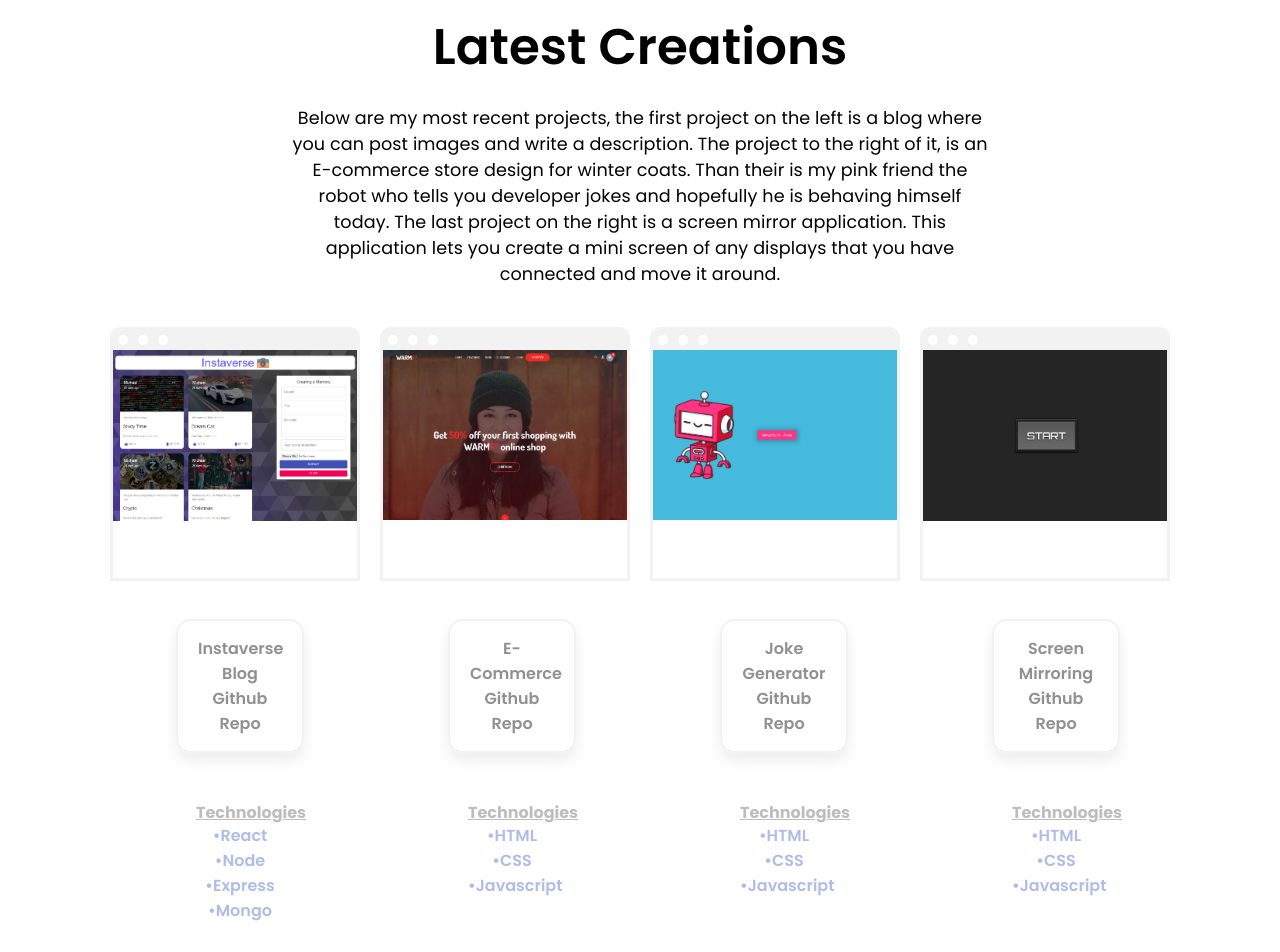
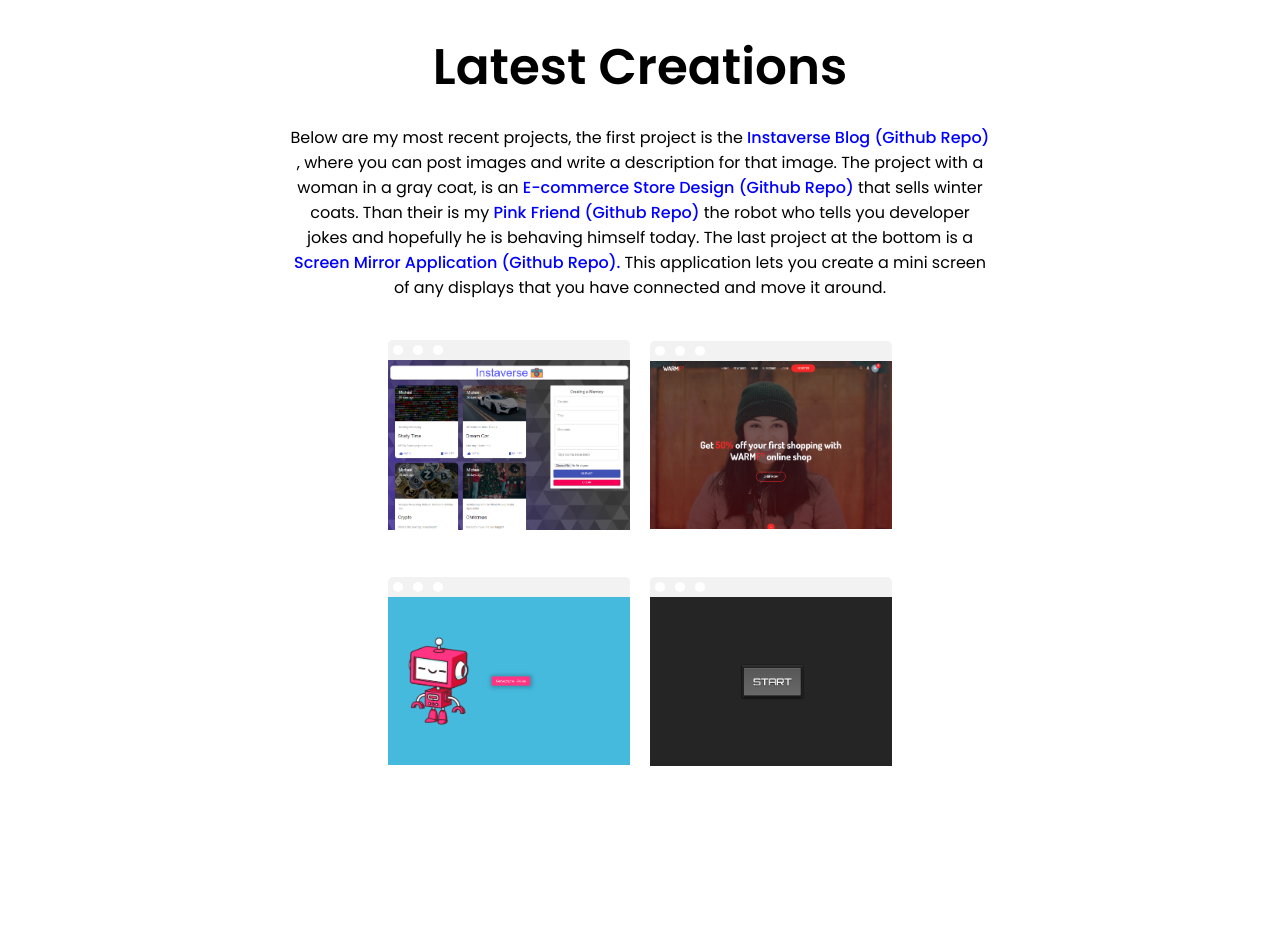
Before and after one commit to qmkDuran/JMD-React-Portfolio, a React (Create React App) app: page / in a window 1280 px wide. Shown: the part 1580-2532 px from the top of the page. Built offline with nearby package versions, Linux system fonts and the light colour scheme; a web font is replaced by a local one.

Commit message:
Updated Screen Sizes

```diff
--- a/src/App.jsx
+++ b/src/App.jsx
@@ -2,7 +2,6 @@
 import Intro from "./components/intro/Intro";
 import About from "./components/about/About";
 import ProductList from "./components/productList/ProductList";
-import Button from "./components/button/Button";
 import Contact from "./components/contact/Contact";
 
 const App = () => {
@@ -11,7 +10,6 @@ const App = () => {
       <Intro/>
       <About />
       <ProductList/>
-      <Button/>
       <Contact/>
     </div>
   );
--- a/src/components/about/About.jsx
+++ b/src/components/about/About.jsx
@@ -2,7 +2,7 @@ import "./about.css"
 
 const About = () => {
     return (
-        <div className="a">
+    <div className="a">
         <div className="a-texts">
             <h1 className="a-title">About Me</h1>
                 <p className="a-desc">
@@ -18,12 +18,12 @@ const About = () => {
                 <p className="a-desctwo">
                 React, Node, Express, MongoDB
                 </p>
-            <div class="scroll-downs">
+        </div>
+        <div class="scroll-downs">
             <div class="mousey">
                 <div class="scroller"></div>
             </div>
             </div>
-        </div>
     </div>
 
     )
--- a/src/components/about/about.css
+++ b/src/components/about/about.css
@@ -1,9 +1,12 @@
+* {
+    align-items: center;
+}
+
 .a {
     height: 80vh;
     padding: 50px 100px;
     display: flex;
     flex-direction: column;
-    align-items: center;
     text-align: center;
 }
 
@@ -30,19 +33,11 @@
     margin: 0px;
 }
 
-body,html  {
-    background-color: white;
-    width: 100%;
-    min-height: 100%;
-    padding: 0;
-    margin: 0;
-  }
 .scroll-downs {
     margin-top: 5rem;
-    align-items: center;
 }
+
 .mousey {
-    margin-left: 34rem;
     width: 3px;
     padding: 10px 15px;
     height: 35px;
@@ -51,6 +46,7 @@ body,html  {
     opacity: 0.75;
     box-sizing: content-box;
 }
+
 .scroller {
     width: 3px;
     height: 10px;
@@ -61,14 +57,12 @@ body,html  {
     animation-timing-function: cubic-bezier(.15,.41,.69,.94);
     animation-iteration-count: infinite;
 }
+
 @keyframes scroll {
     0% { opacity: 0; }
     10% { transform: translateY(0); opacity: 1; }
     100% { transform: translateY(15px); opacity: 0;}
 }
-
-
-
 
 @media screen and (max-width: 768px) {
 
@@ -85,10 +79,6 @@ body,html  {
         height: 55vh;
     }
 
-    .mousey {
-        margin-left: 15rem;
-      }
-
 }
 
 @media screen and (max-width: 480px) {
@@ -102,8 +92,4 @@ body,html  {
         height: 55vh;
     }
 
-    .mousey {
-        display: none;
 }
-
-}
--- a/src/components/button/Button.jsx
+++ /dev/null
@@ -1,28 +0,0 @@
-import "./button.css"
-
-const Button = () => {
-    return (
-        <div>
-            <div className="box">
-                <a href="https://github.com/qmkDuran/Instaverse" target="_blank" className="button-28 mr1" role="button" >Instaverse Blog Github Repo</a>
-                <a href="https://github.com/qmkDuran/E-Commerce-Site" target="_blank" className="button-28 mr2" role="button" > E-Commerce Github Repo</a>
-                <a href="https://github.com/qmkDuran/Joke-Generator" target="_blank" className="button-28 mr3" role="button" > Joke Generator Github Repo</a>
-                <a href="https://github.com/qmkDuran/Screen-Mirroring" target="_blank" className="button-28 mr4" role="button" >Screen Mirroring Github Repo</a>
-            </div>
-            <div className="box">
-                <a  className="button-29 mr1" role="button" ><u>Technologies</u></a>
-                <a  className="button-29 mr2" role="button" ><u>Technologies</u></a>
-                <a  className="button-29 mr3" role="button" ><u>Technologies</u></a>
-                <a  className="button-29 mr4" role="button" ><u>Technologies</u></a>
-            </div>
-            <div className="box">
-                <a  className="button-30 mr1" role="button" >&#8226;React &#8226;Node &#8226;Express &#8226;Mongo</a>
-                <a  className="button-30 mr2" role="button" >&#8226;HTML &#8226;CSS &#8226;Javascript</a>
-                <a  className="button-30 mr3" role="button" >&#8226;HTML &#8226;CSS &#8226;Javascript</a>
-                <a  className="button-30 mr4" role="button" >&#8226;HTML &#8226;CSS &#8226;Javascript</a>
-            </div>
-        </div>
-    )
-}
-
-export default Button
--- a/src/components/button/button.css
+++ /dev/null
@@ -1,119 +0,0 @@
-.box {
-    display: flex;
-    justify-content: space-around;
-}
-
-.button-28 {
-  box-shadow: rgba(0, 0, 0, 0.075) 0 8px 15px;
-  appearance: none;
-  background-color: transparent;
-  border: 2px solid rgb(243, 242, 242);
-  border-radius: 15px;
-  box-sizing: border-box;
-  color: rgb(144, 144, 144);
-  cursor: pointer;
-  display: inline-block;
-  font-size: 16px;
-  font-weight: 600;
-  line-height: normal;
-  margin-bottom: 4rem;
-  margin-top: -2rem;
-  min-width: 0;
-  outline: none;
-  padding: 15px 20px;
-  text-align: center;
-  text-decoration: none;
-  transition: all 300ms cubic-bezier(.23, 1, 0.32, 1);
-  user-select: none;
-  -webkit-user-select: none;
-  touch-action: manipulation;
-  width: 10%;
-  will-change: transform;
-}
-
-.button-28:disabled {
-  pointer-events: none;
-}
-
-.button-28:hover {
-  color: rgb(0, 0, 0);
-  background-color: rgb(243, 242, 242);
-  box-shadow: rgba(0, 0, 0, 0.25) 0 8px 15px;
-  transform: translateY(-2px);
-}
-
-.button-28:active {
-  box-shadow: none;
-  transform: translateY(0);
-}
-
-.mr1 {
-    margin-left: 6.5rem;
-}
-
-
-.mr3 {
-    margin-left: 0rem;
-}
-
-.mr4 {
-    margin-left: 0rem;
-    margin-right: 5.5rem;
-}
-
-.button-29 {
-    appearance: none;
-    background-color: transparent;
-    box-sizing: border-box;
-    color: rgb(189, 189, 189);
-    cursor: pointer;
-    display: inline-block;
-    font-size: 16px;
-    font-weight: 700;
-    line-height: normal;
-    margin-top: -2rem;
-    min-width: 0;
-    outline: none;
-    padding: 15px 20px;
-    text-align: center;
-    text-decoration: none;
-    width: 10%;
-  }
-
-  .button-30 {
-    appearance: none;
-    background-color: transparent;
-    box-sizing: border-box;
-    color: rgb(175, 188, 231);
-    cursor: pointer;
-    display: inline-block;
-    font-size: 16px;
-    font-weight: 600;
-    line-height: normal;
-    margin-bottom: 1rem;
-    margin-top: -2rem;
-    min-width: 0;
-    outline: none;
-    padding: 15px 20px;
-    text-align: center;
-    text-decoration: none;
-    width: 10%;
-  }
-
-  @media screen and (max-width: 768px) {
-
-    .box {
-      display: none;
-  }
-
-
-}
-
-  @media screen and (max-width: 480px) {
-
-      .box {
-        display: none;
-    }
-
-
-  }
--- a/src/components/contact/Contact.jsx
+++ b/src/components/contact/Contact.jsx
@@ -48,7 +48,7 @@ function Contact() {
                     </div>
                 </div>
                 <div className="c-right">
-                    <h3 className="c-desc">Reach Out</h3>
+                <h1 className="c-desc">Reach Out</h1>
                     <form ref={formRef} onSubmit={handleSubmit}>
                         <input type="text" placeholder="Name" name="user_name" />
                         <input type="text" placeholder="Subject" name="user_subject" />
@@ -59,7 +59,6 @@ function Contact() {
                     </form>
                 </div>
             </div>
-                              <p>© 2021. Designed and developed by Michael Duran.</p>
         </div>
     )
 }
--- a/src/components/contact/contact.css
+++ b/src/components/contact/contact.css
@@ -19,6 +19,7 @@
 .c-wrapper {
     padding: 50px;
     display: flex;
+    padding-bottom: 50px;
 }
 
 .c-left {
@@ -27,14 +28,11 @@
 
 .c-right {
     flex:1;
-    display: flex;
-    flex-direction: column;
-    align-items: center;
-    justify-content: center;
+    margin-top: 3rem;
 }
 
 svg {
-    width: 3%;
+    width: 4%;
 }
 
 a {
@@ -80,69 +78,13 @@ font-weight: 500;
 cursor: pointer;
 }
 
-p {
-   margin-top: 20rem ;
-   text-align: center;
-   letter-spacing: 0.1px;
-   font-size: 1.1rem;
-}
 
-@media screen and (max-width: 768px) {
+@media screen and (max-width: 900px) {
     .c {
         height: 100vh;
     }
 
-    .c-left {
-        margin-bottom: 3rem;
-    }
 
-    .c-wrapper {
-        flex-direction: column;
-    }
-
-    .c-title {
-        font-size: 70px;
-        margin-bottom: 2rem;
-    }
-
-    svg {
-        width: 5%;
-    }
-
-    .c-info-item {
-        margin: 20px 0px;
-        width: 100%;
-    }
-
-    form {
-       display: flex;
-       flex-wrap: wrap;
-    }
-
-    h3 {
-        margin-right: 35rem;
-    }
-
-    button {
-        margin-top: 10px;
-    }
-
-    textarea {
-        width: 100%;
-        margin-left: 0px;
-        padding-top: 10px;
-    }
-
-    p {
-       margin-top: -2rem;
-    }
-
-}
-
-@media screen and (max-width: 480px) {
-    .c {
-        height: 110vh;
-    }
     .c-wrapper {
         flex-direction: column;
         padding: 0px 50px;
@@ -154,7 +96,7 @@ p {
     }
 
     svg {
-        width: 10%;
+        width: 6%;
     }
 
     .c-info-item {
@@ -190,8 +132,4 @@ p {
         padding-left: 10px;
     }
 
-    p {
-       margin-top: 1rem;
-       font-size: 12px;
-    }
 }
--- a/src/components/intro/intro.css
+++ b/src/components/intro/intro.css
@@ -2,6 +2,7 @@
     display: flex;
     height: 100vh;
 }
+
 
 .i-left {
     flex: 1;
@@ -67,11 +68,9 @@
 }
 
 .i-img {
-    /* margin-left: 1rem; */
-    width: 90%;
-    height: 80%;
-    object-fit: cover;
-    position: absolute;
+    height: 50rem;
+    width: 50rem;
+    margin-top: 5rem;
 }
 
 .i-scroll{
@@ -81,7 +80,11 @@
     position: absolute;
     bottom: 20px;
 }
-@media screen and (max-width: 768px) {
+
+@media screen and (max-width: 1320px) {
+    * {
+        align-items: center;
+    }
     .i {
         flex-direction: column;
     }
@@ -96,7 +99,6 @@
 
     .i-left-wrapper {
         padding: 10px;
-        align-items: center;
         justify-content: center;
         text-align: center;
     }
@@ -107,41 +109,25 @@
     }
 
     .i-img {
-        height: 80%;
-        width: 80%;
-        margin-left: 3rem;
+        margin-top: 5rem;
+        height: 30rem;
+        width: 30rem;
+        margin-right: 3rem;
     }
 
 }
 
-@media screen and (max-width: 480px) {
-    .i {
-        flex-direction: column;
-    }
-
-    .i-intro {
-        margin-top: 2rem;
-    }
+@media screen and (max-width: 540px) {
 
     .i-left-wrapper {
-        padding: 10px;
-        align-items: center;
-        justify-content: center;
-        text-align: center;
-        height: 100%;
-    }
-
-    .i-title-item {
-        align-items: center;
-        justify-content: center;
+        margin-top: 15rem;
     }
 
     .i-img {
-        width: 80%;
-        height: 60%;
-        margin-top: 10rem;
-        margin-left: 1.5rem;
+        display: none;
     }
 
 
+
+
 }
--- a/src/components/productList/ProductList.jsx
+++ b/src/components/productList/ProductList.jsx
@@ -14,11 +14,18 @@ const ProductList = () => {
             <div className="pl-texts">
                 <h1 className="pl-title">Latest Creations</h1>
                 <p className="pl-desc">
-                    Below are my most recent projects, the first project on the left is a blog where you can post
-                    images and write a description. The project to the right of it, is an E-commerce store design for winter coats.
-                    Than their is my pink friend the robot who tells you developer jokes and hopefully he is behaving himself today.
-                    The last project on the right is a screen mirror application. This application lets you create a mini screen of any
-                    displays that you have connected and move it around.
+                    Below are my most recent projects, the first project is the
+                    <a class="blue" href="https://github.com/qmkDuran/Instaverse" target="_blank"> Instaverse Blog (Github Repo) </a>,
+                    where you can post images and write a description for that image.
+
+                    The project with a woman in a gray coat, is an <a class="blue" href="https://github.com/qmkDuran/E-Commerce-Site" target="_blank"> E-commerce Store Design (Github Repo) </a>
+                    that sells winter coats.
+
+                    Than their is my <a class="blue" href="https://github.com/qmkDuran/Joke-Generator" target="_blank">Pink Friend (Github Repo) </a>
+                    the robot who tells you developer jokes and hopefully he is behaving himself today.
+
+                    The last project at the bottom is a <a class="blue" href="https://github.com/qmkDuran/Joke-Generator" target="_blank">Screen Mirror Application (Github Repo). </a>
+                    This application lets you create a mini screen of any displays that you have connected and move it around.
                 </p>
             </div>
             <div className="pl-list">
--- a/src/components/productList/productList.css
+++ b/src/components/productList/productList.css
@@ -1,5 +1,11 @@
+.blue {
+    color: blue;
+    font-weight: 500;
+}
+
+
 .pl {
-    padding: 50px 100px;
+    padding: 70px 100px;
     display: flex;
     flex-direction: column;
     align-items: center;
@@ -20,16 +26,16 @@
 }
 
 .pl-list {
-    width: 100%;
+    width: 70%;
     display: flex;
+    flex-wrap: wrap;
+    justify-content: center;
 }
 
 .p {
-    width: 30%;
-    height: 31vh;
+    width: 32%;
     margin: 20px 10px;
-    border: 3px solid rgb(243, 242, 242);
-    border-radius: 10px 10px 0px 0px;
+    border-radius: 5px 5px 0px 0px;
     overflow: hidden;
 }
 
@@ -52,54 +58,34 @@
     width: 100%;
 }
 
-@media screen and (max-width: 768px) {
+@media screen and (max-width: 800px) {
 
     .pl {
+        margin-top: 5rem;
         padding: 10px;
     }
 
     .pl-texts {
-        width: 100%;
-    }
-
-    .pl-desc {
-        display: none;
+        width: 90%;
     }
 
     .pl-list {
-        display: flex;
-        flex-wrap: wrap;
+        width: 90%;
     }
 
     .p {
         width: 100%;
         height: 51vh;
+        margin-bottom: -1rem;
     }
 
 }
 
-@media screen and (max-width: 480px) {
+/* @media screen and (max-width: 800px) {
 
-    .pl {
-        padding: 10px;
+    .pl-list {
+        width: 90%;
     }
 
-    .pl-texts {
-        width: 100%;
-    }
 
-    .pl-desc {
-        display: none;
-    }
-
-    .pl-list {
-        display: flex;
-        flex-wrap: wrap;
-    }
-
-    .p {
-        width: 100%;
-        height: 37vh;
-    }
-
-}
+} */
```
Also changed, not shown: src/components/intro/Intro.jsx (+0 -56 lines). Lines whose indentation alone changed are shown as unchanged.
